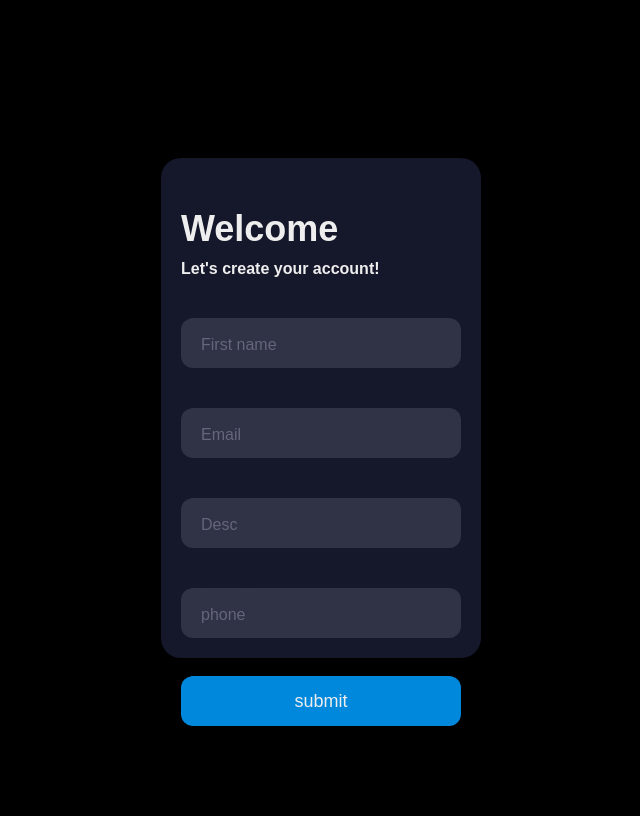
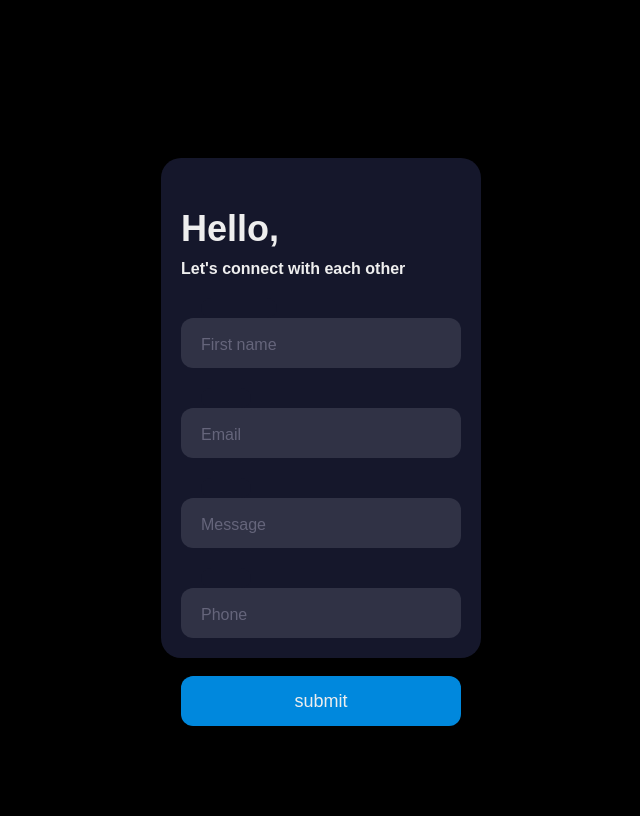
Before and after one commit to SaynamSharma/Cover-Page, a Django app: page /contact in a window 1280 px wide. Shown: the whole page, without its empty margins (319-959 px from the left). Run offline with Django 4.2, Linux system fonts and the light colour scheme.

Commit message:
Update contact.html

```diff
--- a/templates/contact.html
+++ b/templates/contact.html
@@ -14,8 +14,8 @@
     <form method="POST" action="/contact">
         <div class="form">
             {% csrf_token %}
-            <div class="title">Welcome</div>
-            <div class="subtitle">Let's create your account!</div>
+            <div class="title">Hello,</div>
+            <div class="subtitle">Let's connect with each other</div>
             <div class="input-container ic1">
                 <input id="name" name="name" class="input" type="text" placeholder=" " />
                 <div class="cut"></div>
@@ -29,12 +29,12 @@
             <div class="input-container ic1">
                 <input id="desc" name="desc" class="input" type="text" placeholder=" " />
                 <div class="cut cut-short"></div>
-                <label for="text" class="placeholder">Desc</>
+                <label for="text" class="placeholder">Message</>
             </div>
             <div class="input-container ic1">
                 <input id="phone" name="phone" class="input" type="text" placeholder=" " />
                 <div class="cut cut-short"></div>
-                <label for="phone" class="placeholder">phone</>
+                <label for="phone" class="placeholder">Phone</>
             </div>
             <button type="submit" class="submit"> submit</button>
         </div>
```
